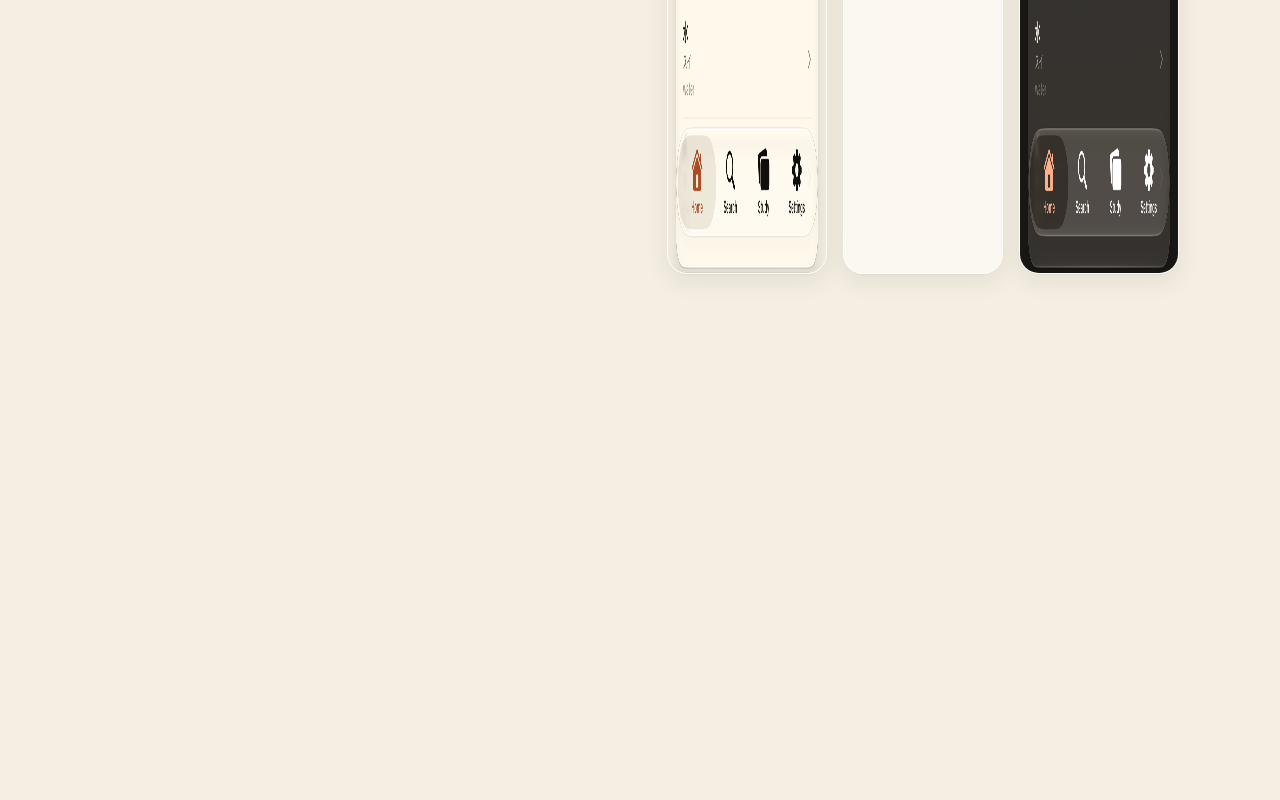
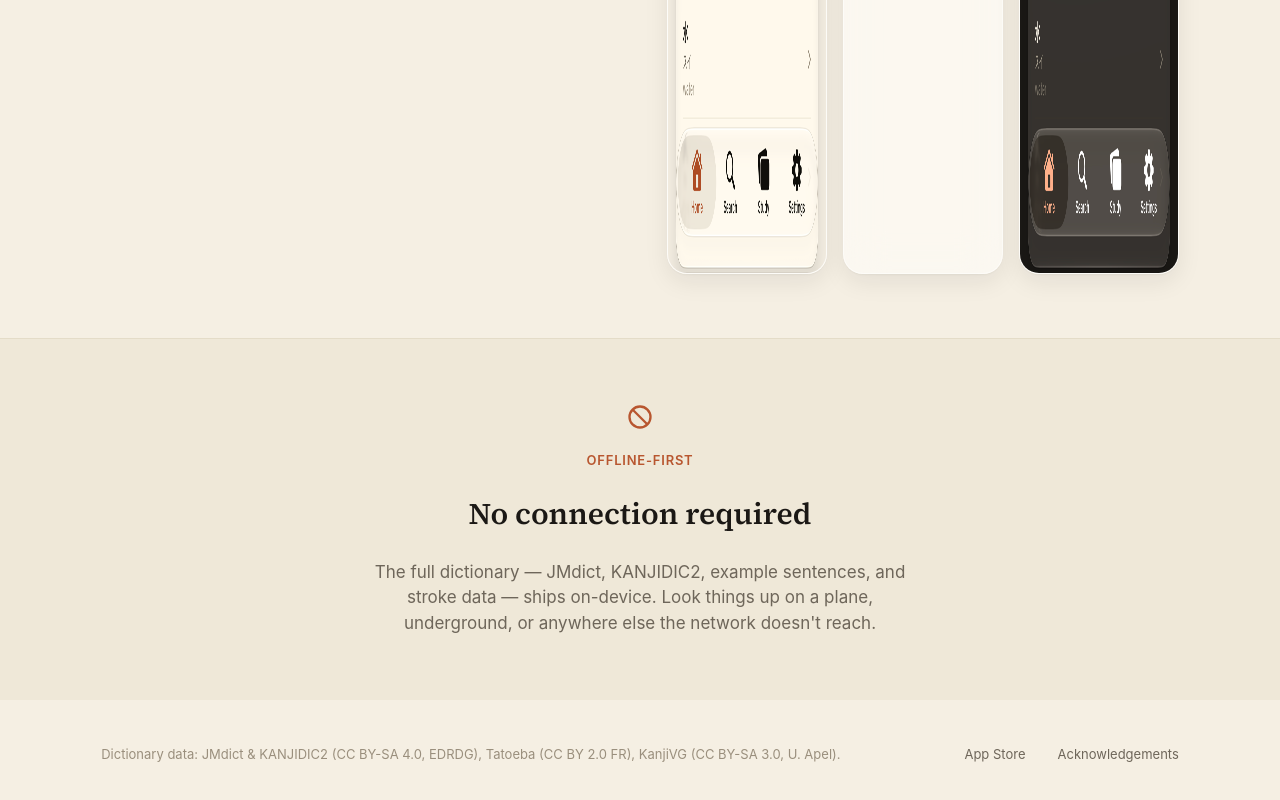
Before and after one commit to onlydstn/kotoba-website, a website with bundled scripts: page index.html in a window 1280 px wide. Shown: the part 7758-8558 px from the top of the page. Before the commit the page ends 8096 px from the top, so only its background shows below. Built offline with nearby package versions, Linux system fonts and the light colour scheme.

Commit message:
Add offline-first band and footer with licensing attribution
Co-Authored-By: Claude Sonnet 5 <noreply@anthropic.com>

```diff
--- a/index.html
+++ b/index.html
@@ -161,13 +161,27 @@
       </div>
     </section>
 
-    <section class="offline-band">
-      <!-- OFFLINE -->
+    <section id="offline" class="offline-band">
+      <div class="container offline-band__inner">
+        <svg class="offline-band__icon" width="28" height="28" viewBox="0 0 24 24" fill="none" stroke="currentColor" stroke-width="2" aria-hidden="true">
+          <circle cx="12" cy="12" r="9"/>
+          <line x1="6" y1="6" x2="18" y2="18"/>
+        </svg>
+        <p class="feature__eyebrow">Offline-first</p>
+        <h2 class="feature__headline">No connection required</h2>
+        <p class="feature__body">The full dictionary — JMdict, KANJIDIC2, example sentences, and stroke data — ships on-device. Look things up on a plane, underground, or anywhere else the network doesn't reach.</p>
+      </div>
     </section>
   </main>
 
   <footer class="site-footer">
-    <!-- FOOTER -->
+    <div class="container site-footer__inner">
+      <p class="site-footer__attribution">Dictionary data: JMdict &amp; KANJIDIC2 (CC BY-SA 4.0, EDRDG), Tatoeba (CC BY 2.0 FR), KanjiVG (CC BY-SA 3.0, U. Apel).</p>
+      <ul class="site-footer__links">
+        <li><a href="#">App Store</a></li>
+        <li><a href="#">Acknowledgements</a></li>
+      </ul>
+    </div>
   </footer>
 
   <script type="module" src="scripts/main.js"></script>
--- a/styles/site.css
+++ b/styles/site.css
@@ -255,3 +255,59 @@ a {
     width: 160px;
   }
 }
+
+/* === OFFLINE BAND === */
+.offline-band {
+  border-top: 1px solid var(--color-separator);
+  background: var(--color-chip-background);
+  padding-block: var(--space-32);
+}
+
+.offline-band__inner {
+  display: flex;
+  flex-direction: column;
+  align-items: center;
+  text-align: center;
+  gap: var(--space-6);
+}
+
+.offline-band__icon {
+  color: var(--color-ai);
+  margin-bottom: var(--space-4);
+}
+
+/* === FOOTER === */
+.site-footer {
+  padding-block: var(--space-16);
+}
+
+.site-footer__inner {
+  display: flex;
+  flex-direction: column;
+  gap: var(--space-8);
+  align-items: center;
+  text-align: center;
+  color: var(--color-text-tertiary);
+  font-size: var(--kotoba-size-caption);
+}
+
+.site-footer__links {
+  display: flex;
+  gap: var(--space-16);
+  list-style: none;
+  margin: 0;
+  padding: 0;
+}
+
+.site-footer__links a {
+  text-decoration: none;
+  color: var(--color-text-secondary);
+}
+
+@media (min-width: 900px) {
+  .site-footer__inner {
+    flex-direction: row;
+    justify-content: space-between;
+    text-align: left;
+  }
+}
```
